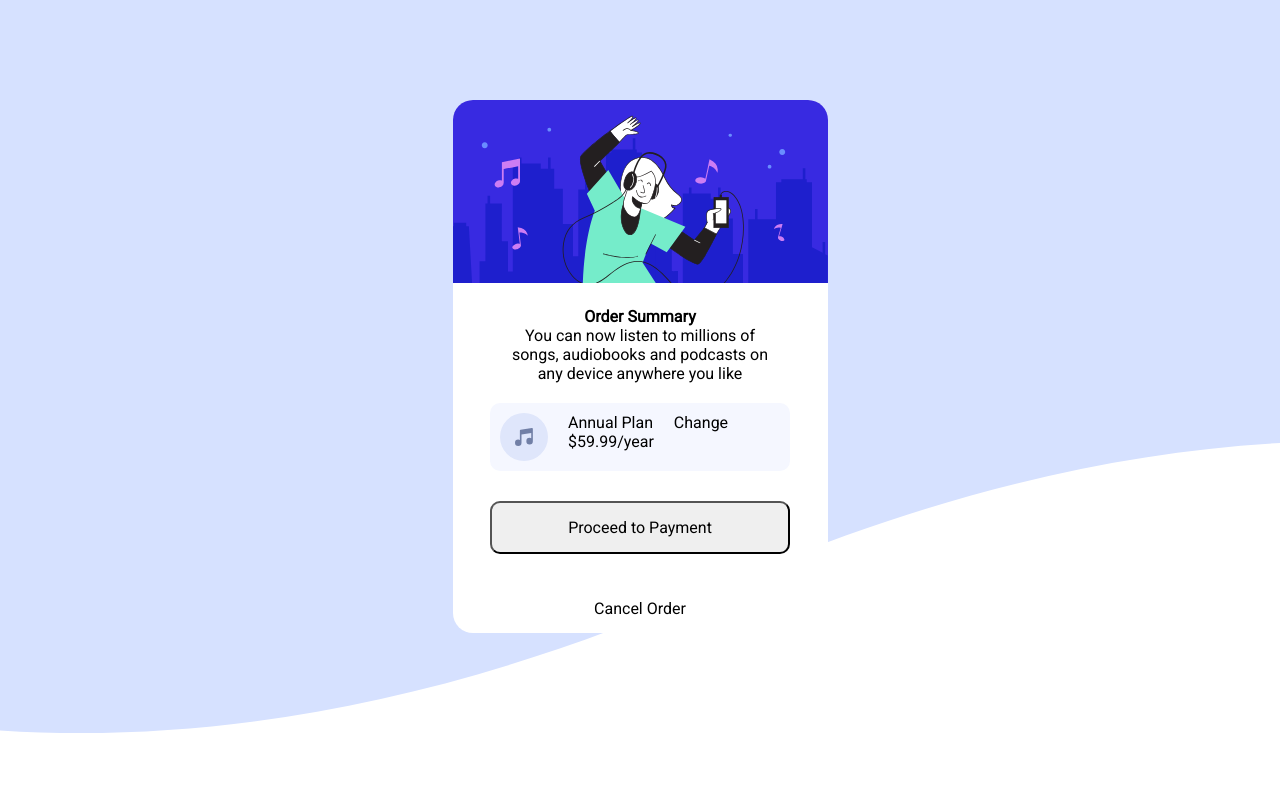
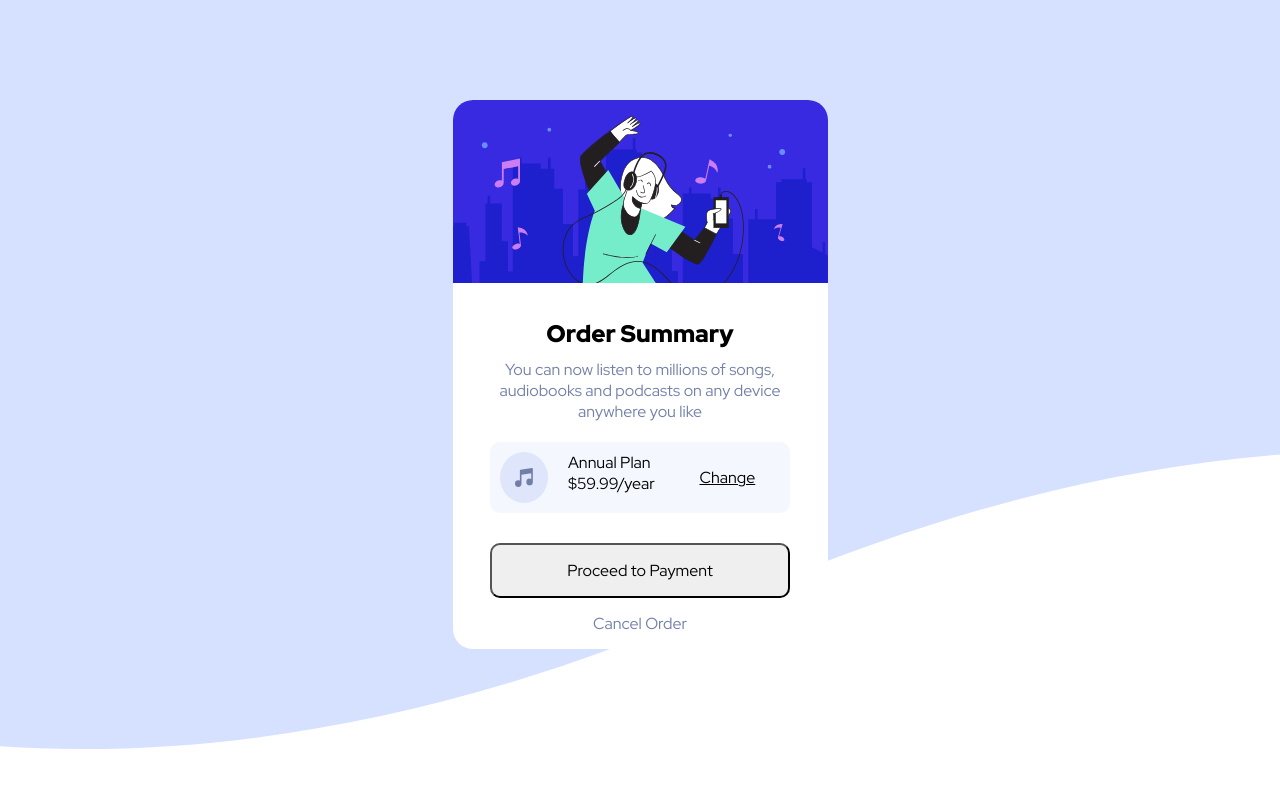
Before and after one commit to mainarobert/order-summary-card, a plain HTML site: page index.html in a window 1280 px wide. Drawn offline with Linux system fonts and the light colour scheme.

Commit message:
customize change & cancel order button

```diff
--- a/index.html
+++ b/index.html
@@ -25,11 +25,11 @@
                     <p>Annual Plan</p>
                     <p>$59.99/year</p>
                 </span>
-                <p>Change</p>
+                <button class="change_btn">Change</button>
             </div>
 
-            <button>Proceed to Payment</button>
-            <button class="cancel">Cancel Order</button>
+            <button class="payment_btn">Proceed to Payment</button>
+            <button class="cancel_btn">Cancel Order</button>
         </div>
     </div>
 </body>
--- a/style.css
+++ b/style.css
@@ -1,9 +1,9 @@
-@import url('https://fonts.googleapis.com/css2?family=Roboto:wght@300;400&display=swap');
+@import url('https://fonts.googleapis.com/css2?family=Red+Hat+Display:wght@400;700;900&display=swap');
 
 *{
     box-sizing: border-box;
     margin: 0;
-    font-family: 'Roboto', sans-serif;
+    font-family: 'Red Hat Display', sans-serif;
     font-size: 16px;
 }
 
@@ -28,9 +28,10 @@ body {
 
 .card_summary {
     padding: 20px 0;
-    width: 70%;
+    width: 80%;
     margin: 0 auto;
     text-align: center;
+    color: hsl(224, 23%, 55%);
 }
 
 .hero_img {
@@ -41,6 +42,9 @@ body {
 
 h1 {
     font-weight: 900;
+    color: black;
+    font-size: 1.5rem;
+    padding: 10px 0;
 }
 
 .card_plan {
@@ -53,18 +57,28 @@ h1 {
     border-radius: 10px;
 }
 
+.change_btn {
+    background: none;
+    border: none;
+    text-decoration: underline 0;
+}
+
 button {
     display: block;
     width: 80%;
     margin: 0 auto;
     border-radius: 10px;
     padding: 15px;
+}
+
+.payment_btn {
     margin-top: 30px;
 }
 
-.cancel {
+.cancel_btn {
     background: none;
     border: none;
+    color: hsl(224, 23%, 55%);;
 }
 
 button {
```
